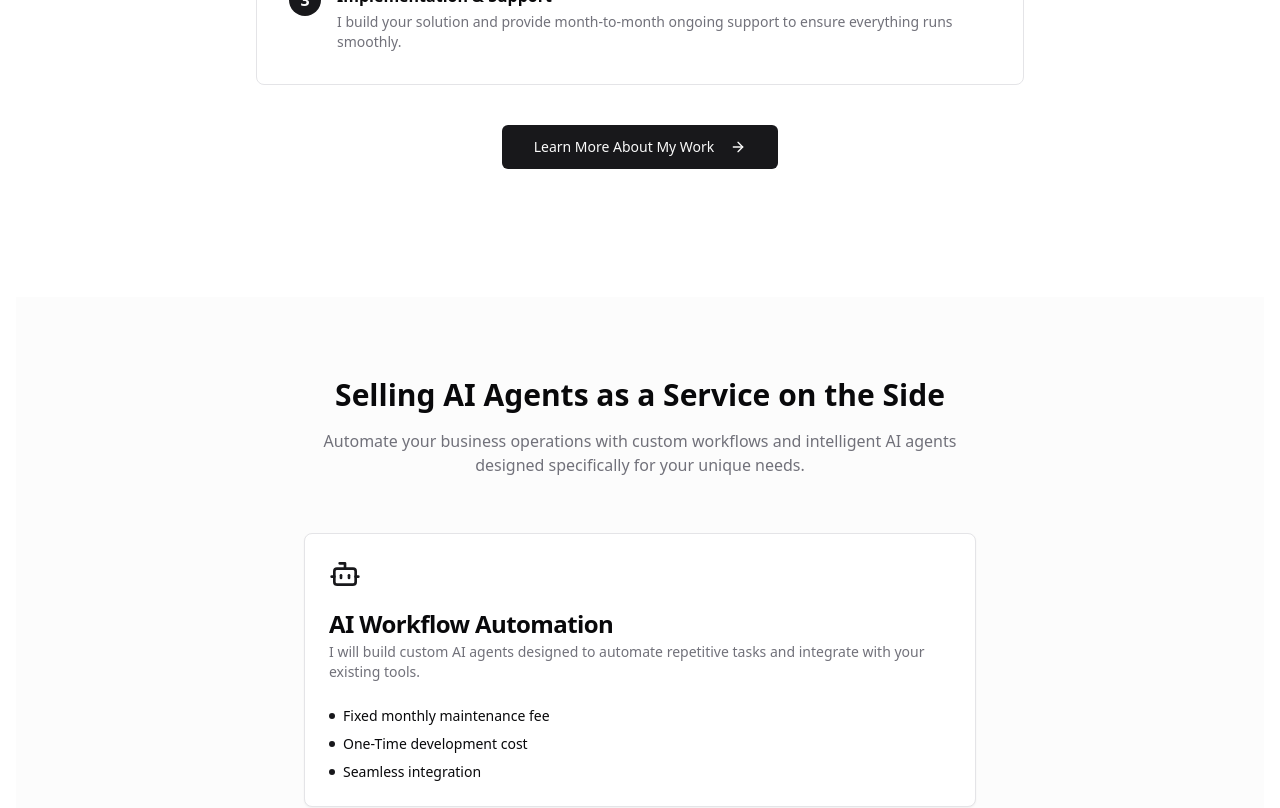
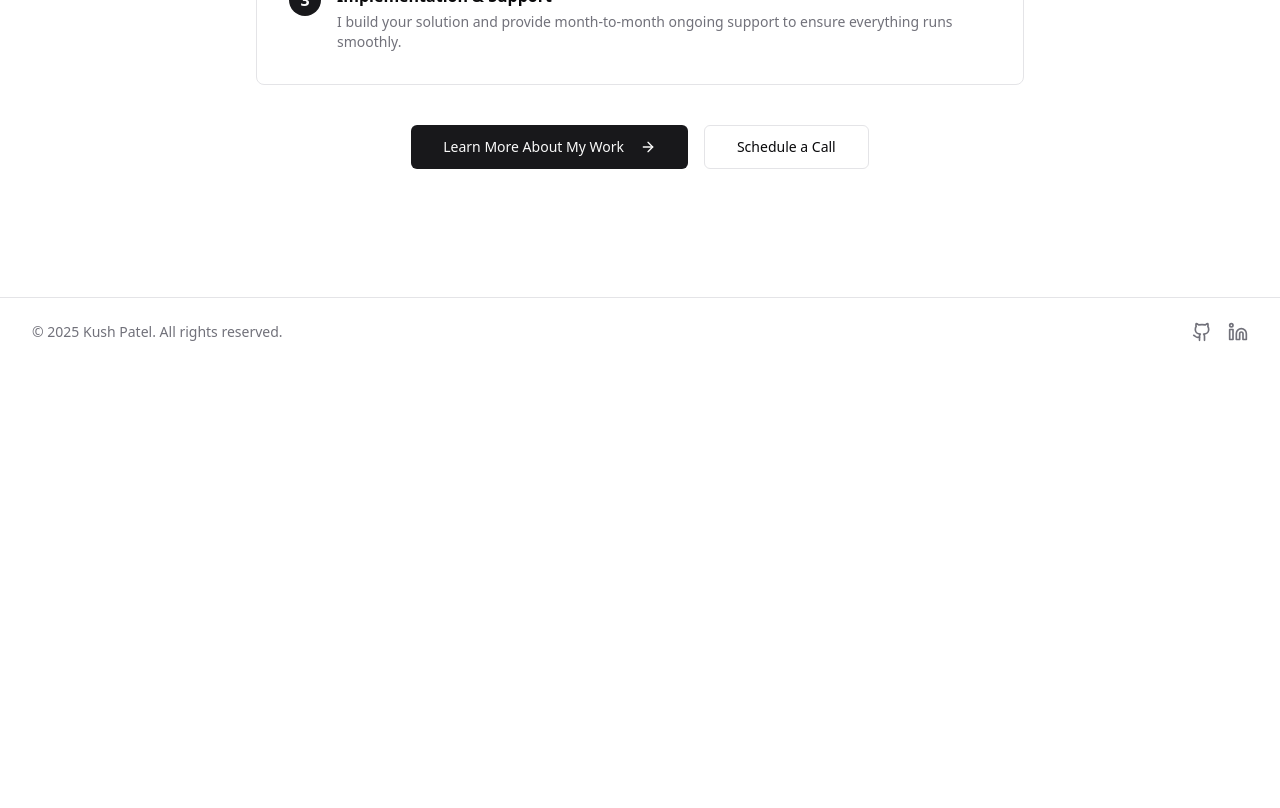
Before and after one commit to kpate349/Personal-Website, a React (Vite) app: page / in a window 1280 px wide. Shown: the part 940-1748 px from the top of the page. After the commit the page ends 1306 px from the top, so only its background shows below. Built offline with nearby package versions, Linux system fonts and the light colour scheme.

Commit message:
Remove AI services module

```diff
--- a/src/pages/Index.tsx
+++ b/src/pages/Index.tsx
@@ -1,7 +1,6 @@
 import { Link } from "react-router-dom";
 import { ArrowRight } from "lucide-react";
 import { Button } from "@/components/ui/button";
-import { ServicesSection } from "@/components/ServicesSection";
 
 const Index = () => {
 
@@ -83,11 +82,14 @@ const Index = () => {
                 <ArrowRight className="ml-2 h-4 w-4" />
               </Link>
             </Button>
+            <Button asChild size="lg" variant="outline">
+              <a href="https://calendly.com/your-link" target="_blank" rel="noreferrer">
+                Schedule a Call
+              </a>
+            </Button>
           </div>
         </div>
       </section>
-
-      <ServicesSection />
     </div>
   );
 };
```
